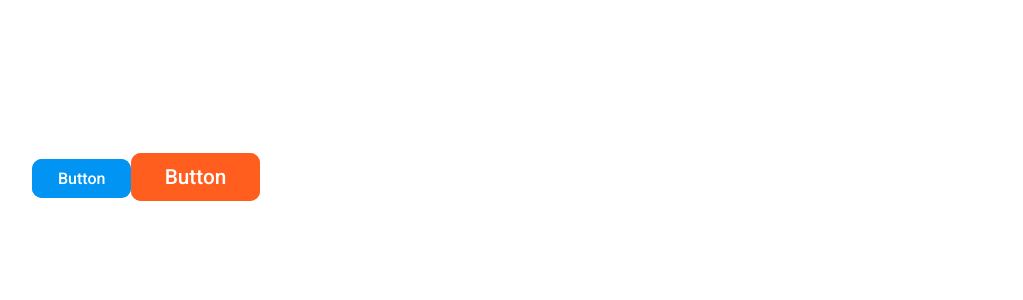
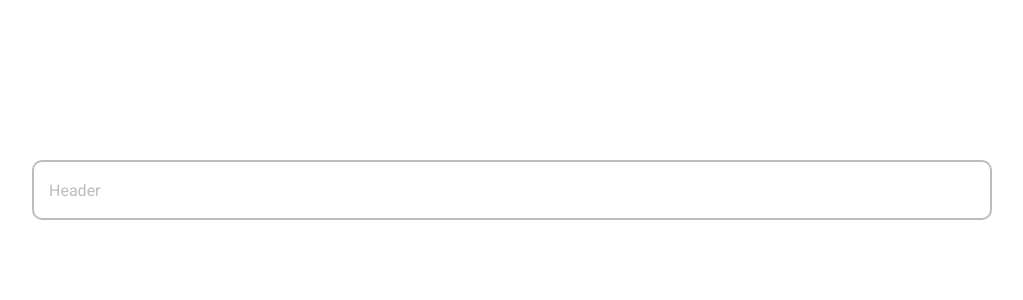
Before and after one commit to ndmt1at21/FlightManagement, a React app in the folder src/client/: page / in a window 1280 px wide. Shown: the top 300 px of the page, without its empty margins (128-1151 px from the left). Built offline with nearby package versions, Linux system fonts and the light colour scheme.

Commit message:
add textfield component

```diff
--- a/src/client/src/App/index.tsx
+++ b/src/client/src/App/index.tsx
@@ -1,15 +1,16 @@
-import { Button } from '@components/Button';
+import { TextField } from '@src/components/TextField';
 import React from 'react';
 
 function App() {
 	return (
 		<div className="App" style={{ padding: '10rem' }}>
-			<Button color="primary" type="fill">
-				Button
-			</Button>
-			<Button color="secondary" type="fill" size="lg">
-				Button
-			</Button>
+			<TextField
+				title="Header"
+				type="text"
+				require
+				errorMessage="fhfjhhjh"
+				validate={value => value.length > 2}
+			/>
 		</div>
 	);
 }
--- a/src/client/src/components/TextField/index.tsx
+++ b/src/client/src/components/TextField/index.tsx
@@ -1,3 +1,73 @@
-export const TextField = (): JSX.Element => {
-	return <div></div>;
+import { TextFieldProps } from '@src/@types/TextFieldProps';
+import classNames from 'classnames';
+import { ChangeEvent, useRef, useState } from 'react';
+import styles from './styles.module.scss';
+
+const cx = classNames.bind(styles);
+
+export const TextField = (props: TextFieldProps): JSX.Element => {
+	const { title, type, errorMessage, helper, require, onChange, validate } =
+		props;
+
+	const inputField = useRef<HTMLInputElement>(null);
+
+	const [textFieldValue, setTextFieldValue] = useState('');
+	const [focus, setFocus] = useState(false);
+	const [error, setError] = useState(false);
+
+	const handleInputChange = (e: ChangeEvent<HTMLInputElement>) => {
+		setTextFieldValue(e.target.value);
+
+		if (validate) {
+			setError(validate(e.target.value));
+		}
+
+		if (onChange) onChange(e);
+	};
+
+	const textFieldClass = cx({
+		[styles['TextField']]: true,
+		[styles['TextField--focus']]: focus,
+		[styles['TextField--error']]: error
+	});
+
+	const labelClass = cx({
+		[styles['TextField__label']]: true,
+		[styles['TextField__label--animated']]: true,
+		[styles['TextField__label--shrink']]: focus || textFieldValue.length > 0
+	});
+
+	const inputClass = cx({
+		[styles['TextField__input']]: true
+	});
+
+	const helperClass = cx({
+		[styles['TextField__helper']]: true
+	});
+
+	return (
+		<div
+			className={textFieldClass}
+			onClick={props => inputField.current?.focus()}
+		>
+			<input
+				type={type}
+				name={title}
+				id={title}
+				className={inputClass}
+				ref={inputField}
+				onFocus={() => setFocus(true)}
+				onBlur={() => {
+					setFocus(false);
+					if (textFieldValue.length === 0 && require) setError(true);
+				}}
+				onChange={handleInputChange}
+				value={textFieldValue}
+			/>
+			<label className={labelClass} aria-hidden>
+				{title}
+			</label>
+			<label className={helperClass}>{error ? errorMessage : helper}</label>
+		</div>
+	);
 };
--- a/src/client/src/components/TextField/styles.module.scss
+++ b/src/client/src/components/TextField/styles.module.scss
@@ -0,0 +1,53 @@
+@mixin textFieldState($parent, $state) {
+	@at-root #{$parent}--#{$state} {
+		--ifm-textfield-border-color: var(--ifm-textfield-#{$state}-color);
+		--ifm-textfield-border-width: var(--ifm-textfield-border-state-width);
+	}
+}
+
+.TextField {
+	background-color: var(--ifm-textfield-background-color);
+	border: var(--ifm-textfield-border-width) solid
+		var(--ifm-textfield-border-color);
+	border-radius: var(--ifm-textfield-border-radius);
+	position: relative;
+	height: var(--ifm-textfield-height);
+
+	@include textFieldState(&, 'focus');
+	@include textFieldState(&, 'error');
+}
+
+.TextField__input {
+	color: var(--ifm-textfield-text-color);
+	background-color: transparent;
+	border: 0;
+	padding: var(--ifm-textfield-padding);
+	outline: 0;
+	width: 100%;
+	height: 100%;
+}
+
+.TextField__label {
+	color: var(--ifm-textfield-border-color);
+	background-color: transparent;
+	position: absolute;
+	top: 0;
+	left: 0;
+	transform: translate(15px, 15px) scale(1);
+	transform-origin: top left;
+	cursor: text;
+
+	&--animated {
+		transition: all var(--ifm-textfield-transition);
+	}
+
+	&--shrink {
+		transform: translate(15px, 5px) scale(0.75);
+	}
+}
+
+.TextField__helper {
+	color: var(--ifm-textfield-border-color);
+	font-size: var(--ifm-h6-font-size);
+	margin: 15px;
+}
--- a/src/client/src/sass/abstracts/variables.scss
+++ b/src/client/src/sass/abstracts/variables.scss
@@ -10,6 +10,10 @@
 	--ifm-color-secondary-dark: #ff520e;
 	--ifm-color-secondary-darker: #fc4700;
 
+	--ifm-color-danger: #fa383e;
+	--ifm-color-danger-light: #fb565b;
+	--ifm-color-danger-dark: #e13238;
+
 	--ifm-color-white: #ffffff;
 	--ifm-color-black: #111111;
 
@@ -20,8 +24,8 @@
 	--ifm-color-gray-5: #4f4f4f;
 	--ifm-color-gray-6: #333333;
 
-	--ifm-text-color-primary: var(--color-gray-6);
-	--ifm-text-color-secondary: var(--color-gray-4);
+	--ifm-text-color-primary: var(--ifm-color-gray-6);
+	--ifm-text-color-secondary: var(--ifm-color-gray-3);
 	--ifm-text-color-primary-revert: var(--ifm-color-white);
 }
 
@@ -65,3 +69,22 @@
 		var(--ifm-button-multiplier) * var(--ifm-global-border-radius)
 	);
 }
+
+// TextField
+:root {
+	--ifm-textfield-background-color: transparent;
+	--ifm-textfield-text-color: var(--ifm-text-color-primary);
+	--ifm-textfield-normal-color: var(--ifm-text-color-secondary);
+	--ifm-textfield-error-color: var(--ifm-color-danger);
+	--ifm-textfield-focus-color: var(--ifm-color-primary);
+	--ifm-textfield-border-color: var(--ifm-textfield-normal-color);
+	--ifm-textfield-border-radius: var(--ifm-global-border-radius);
+	--ifm-textfield-border-width: var(--ifm-global-border-width);
+	--ifm-textfield-border-state-width: calc(
+		var(--ifm-global-border-width) + 0.5px
+	);
+	--ifm-textfield-transition: var(--ifm-global-transition-fast)
+		cubic-bezier(0, 0, 0.2, 1);
+	--ifm-textfield-padding: 25px 15px 5px;
+	--ifm-textfield-height: 60px;
+}
```
Also changed, not shown: src/client/src/@types/TextFieldProps.d.ts (added, +11 -0 lines).
